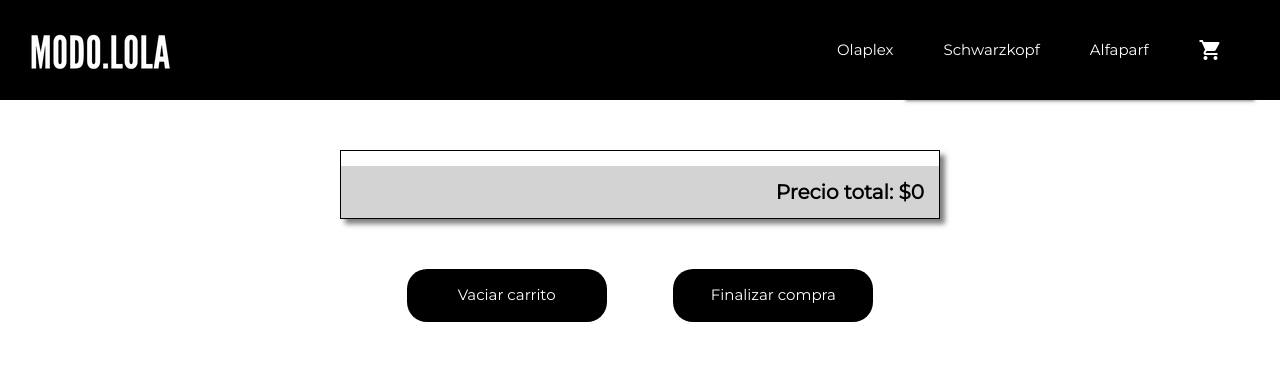
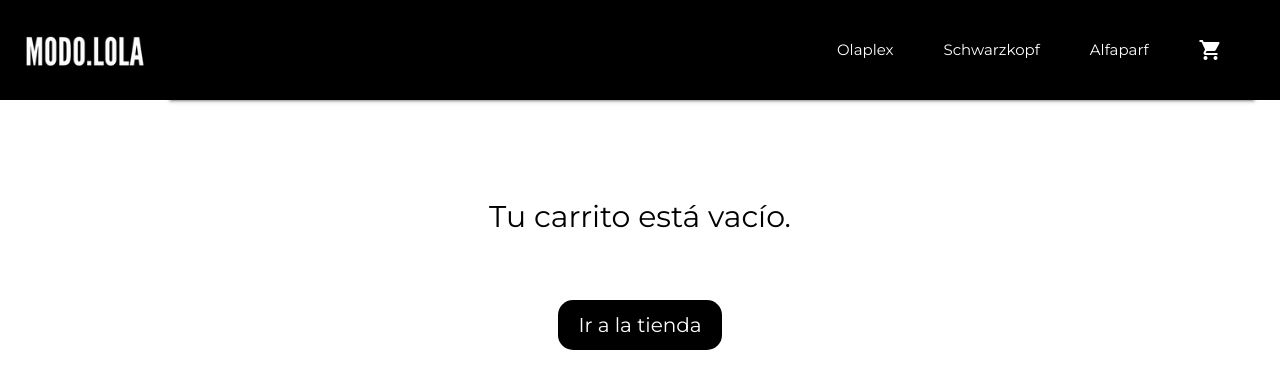
Before and after one commit to giusquillacioti/chReact, a React (Create React App) app: page /cart in a window 1280 px wide. Shown: the top 388 px of the page. Built offline with nearby package versions, Linux system fonts and the light colour scheme.

Commit message:
firebase

```diff
--- a/package.json
+++ b/package.json
@@ -8,6 +8,7 @@
     "@testing-library/user-event": "^13.5.0",
     "axios": "^1.1.2",
     "daisyui": "^2.31.0",
+    "firebase": "^9.13.0",
     "react": "^18.2.0",
     "react-dom": "^18.2.0",
     "react-router-dom": "^6.4.2",
--- a/src/App.css
+++ b/src/App.css
@@ -60,17 +60,6 @@ header {
   margin-left: 25px;
 }
 
-.itemListContainer .home {
-  margin-right: 10px;
-  color: white;
-  transition: all 0.2s;
-}
-
-.itemListContainer .home:hover {
-  color: red;
-  cursor: pointer;
-}
-
 h1 {
   font-size: 15px;
   margin: 0;
@@ -82,7 +71,6 @@ h1 {
   display: flex;
   justify-content: flex-end;
   align-items: center;
-  width: 350px;
   height: 100px;
   margin-right: 25px;
 }
@@ -190,6 +178,11 @@ figure {
   align-content: center;
   margin-right: 30px;
   height: 40px;
+  transition: all 0.3s;
+}
+
+.addBtn .addtoCart:hover {
+  background-color: rgb(153, 9, 9);
 }
 
 .addBtn .quantity {
@@ -203,6 +196,11 @@ figure {
   color: white;
   border-radius: 20px;
   padding: 5px 15px;
+  transition: all 0.3s;
+}
+
+.addBtn .quantity button:hover {
+  background-color: rgb(153, 9, 9);
 }
 
 .addBtn .quantity p {
@@ -251,7 +249,6 @@ figure {
   font-weight: 600;
   font-size: 20px;
   text-align: end;
-  margin: 15px 0 0;
   padding: 15px;
   background-color: lightgrey;
 }
@@ -261,7 +258,7 @@ figure {
   justify-content: space-between;
   color: black;
   align-items: center;
-  margin: 10px 0;
+  margin: 10px 0 0;
   padding-bottom: 10px;
   border-bottom: 1px solid lightgrey;
 }
@@ -284,11 +281,56 @@ figure {
   display: flex;
   flex-direction: column;
   justify-content: space-evenly;
+  margin-right: 30px;
 }
 
 .cartItem .itemTotal {
   width: 100px;
   text-align: end;
-  margin-right: 15px;
   font-size: 20px;
 }
+
+.cartItem button {
+  padding: 10px 15px;
+  background-color: black;
+  color: white;
+  font-family: 'Montserrat', sans-serif;
+  border-radius: 15px;
+  margin-right: 15px;
+  transition: all 0.3s;
+}
+
+.cartItem button:hover {
+  background-color: rgb(153, 9, 9);
+}
+
+.empty {
+  width: 500px;
+  height: 150px;
+  margin: 100px auto;
+  display: flex;
+  flex-direction: column;
+  justify-content: space-between;
+  align-items: center;
+  color: black;
+  font-family: 'Montserrat', sans-serif;
+  font-size: 30px;
+}
+
+.empty button {
+  padding: 10px 20px;
+  background-color: black;
+  color: white;
+  font-size: 20px;
+  border-radius: 15px;
+  transition: all 0.3s;
+}
+
+.empty button:hover {
+  background-color: rgb(153, 9, 9);
+}
+
+.widgetContainer {
+  display: flex;
+  font-family: 'Montserrat', sans-serif;
+}
--- a/src/App.js
+++ b/src/App.js
@@ -8,6 +8,7 @@ import ItemDetailContainer from './components/ItemDetailContainer';
 import NotFound from './components/NotFound';
 import { CartProvider } from './context/CartContext';
 import Cart from './components/Cart';
+import Checkout from './components/Checkout';
 
 function App() {
   return (
@@ -23,6 +24,7 @@ function App() {
             <Route path={"/category/:id"} element={<ItemListContainer />} />
             <Route path={"/item/:id"} element={<ItemDetailContainer />} />
             <Route path={"/cart"} element={<Cart />}/>
+            <Route path={"/checkout"} element={<Checkout />}/>
             <Route path={"*"} element={<NotFound />} />
           </Routes>
         </BrowserRouter>
--- a/src/components/Cart.js
+++ b/src/components/Cart.js
@@ -1,37 +1,62 @@
+import { useEffect, useState } from "react"
+import { Link } from "react-router-dom"
 import { useCart } from "../context/CartContext"
 import CartItem from "./CartItem"
 
 const Cart = () => {
 
-    const { cart, add } = useCart()
+    const { cart } = useCart()
+
+    const [cartState, setCartState] = useState(cart)
+    const [empty, setEmpty] = useState(true)
+
+    useEffect(() => {
+        if (cart.length !== 0) {
+            setEmpty(false)
+        }
+    })
 
     const calcTotal = () => {
-
-        let itemTotal = cart.map(item => item.price*item.quantity);
-
+        let itemTotal = cart.map(item => item.price * item.quantity);
         const total = itemTotal.reduce((acc, currentValue) => acc + currentValue, 0);
-
         return total
     }
-
     let total = calcTotal()
 
-    const empty = () => {
+    const update = () => {
+        setCartState()
+    }
+
+    const emptyCart = () => {
         cart.length = 0
+        update()
     }
 
     return (
         <>
+        {empty ?
+        <div className="empty">
+            <h2>Tu carrito está vacío.</h2>
+            <Link to="/">
+                <button>Ir a la tienda</button>
+            </Link>
+        </div>
+        :
+        <>
             <div className="cartItemsContainer">
-            {cart.map(i => <CartItem key={i.name} {...i} />)}
+                {cart.map(i => <CartItem key={i.name} {...i} update={update} />)}
                 <div className="total">
                     <h2>Precio total: ${total} </h2>
                 </div>
             </div>
             <div className="buyBtn">
-            <button onClick={empty}>Vaciar carrito</button>
+                <button onClick={emptyCart}>Vaciar carrito</button>
+                <Link to="/checkout">
                 <button>Finalizar compra</button>
+                </Link>
             </div>
+            </>
+        }
         </>
     )
 }
--- a/src/components/CartItem.js
+++ b/src/components/CartItem.js
@@ -1,4 +1,15 @@
-const CartItem = ({ name, quantity, price, image }) => {
+import { useCart } from "../context/CartContext"
+
+const CartItem = ({ name, quantity, price, image, update }) => {
+
+    const { cart } = useCart()
+
+    const remove = () => {
+        let removeIndex = cart.findIndex(item=> item.name === name);
+        cart.splice(removeIndex, 1)
+        console.log(`removed ${name} from cart`);
+    }
+
     return (
         <div className="cartItem">
             <div>
@@ -10,6 +21,7 @@ const CartItem = ({ name, quantity, price, image }) => {
                 </div>
             </div>
             <h4 className="itemTotal">${price*quantity}</h4>
+            <button onClick={() => {remove(); update()}}>X</button>
         </div>
     )
 }
--- a/src/components/CartWidget.js
+++ b/src/components/CartWidget.js
@@ -1,9 +1,26 @@
-import { Link } from "react-router-dom"
+import { useEffect, useState } from "react"
+import { useCart } from "../context/CartContext"
 
 const CartWidget = () => {
+
+    const { cart } = useCart()
+    const [widgetCount, setWidgetCount] = useState(0)
+
+    const calcItems = () => {
+        let itemTotal = cart.map(item => item.quantity);
+        const total = itemTotal.reduce((acc, currentValue) => acc + currentValue, 0);
+        return total
+    }
+    let itemCount = calcItems()
+
+    useEffect(() => {
+        setWidgetCount(itemCount)
+    })
+
     return (
-        <div>
+        <div className="widgetContainer">
             <i className="material-icons">shopping_cart</i>
+            {widgetCount === 0 ? '' : <p>{widgetCount}</p> }
         </div>
     )
 }
--- /dev/null
+++ b/src/components/Checkout.js
@@ -0,0 +1,13 @@
+import { useCart } from "../context/CartContext"
+
+const Checkout = () => {
+
+    const {cart} = useCart()
+
+    return (
+        <div>
+
+        </div>
+    )
+}
+export default Checkout
--- a/src/components/ItemCounter.js
+++ b/src/components/ItemCounter.js
@@ -22,7 +22,7 @@ const Counter = ({ detail }) => {
 
     const addToCart = () => {
         add(detail.name, counter, detail.price, detail.image)
-        console.log(cart);
+        console.log(`added ${counter} ${detail.name} to cart`);
     }
 
     return (
--- a/src/components/ItemDetailContainer.js
+++ b/src/components/ItemDetailContainer.js
@@ -1,6 +1,7 @@
 import { useEffect, useState } from "react"
 import { useParams } from "react-router-dom"
 import ItemCounter from "./ItemCounter"
+import { collection, getDocs, getFirestore } from "firebase/firestore"
 
 const ItemDetailContainer = () => {
 
@@ -13,12 +14,22 @@ const ItemDetailContainer = () => {
     }, [])
 
 
-    const getDetail = async () => {
+/*     const getDetail = async () => {
         const response = await fetch('../data.json')
         const data = await response.json()
         const itemDetail = data.find(i => i.id == itemId)
         //console.log(itemDetail)
         setDetail(itemDetail)
+    } */
+
+    const getDetail = () => {
+        const database = getFirestore()
+        const products = collection(database, 'products')
+        getDocs(products).then(snapshot => {
+            const data = snapshot.docs.map( e => ({id: e.id, ...e.data()}) )
+            const itemDetail = data.find(i => i.id == itemId)
+            setDetail(itemDetail)
+        })
     }
 
     return (
--- a/src/components/ItemListContainer.js
+++ b/src/components/ItemListContainer.js
@@ -1,6 +1,7 @@
 import { useEffect, useState } from "react"
 import { useParams } from "react-router-dom"
 import Item from "./Item"
+import { collection, getDocs, getFirestore } from "firebase/firestore"
 
 const ItemListContainer = ({ greeting }) => {
 
@@ -16,17 +17,34 @@ const ItemListContainer = ({ greeting }) => {
         }
     }, [id])
 
-    const getProducts = async () => {
+    /* const getProducts = async () => {
         const response = await fetch('../data.json')
         const data = await response.json()
         setProducts(data)
-    }
+    } */
 
-    const getProductsCategory = async () => {
+    /* const getProductsCategory = async () => {
         const response = await fetch('../data.json')
         const data = await response.json()
         setProducts(data.filter(item => item.category === id))
-        //console.log(data.filter(item => item.category === id));
+    } */
+
+    const getProducts = () => {
+        const database = getFirestore()
+        const products = collection(database, 'products')
+        getDocs(products).then(snapshot => {
+            const data = snapshot.docs.map( e => ({id: e.id, ...e.data()}) )
+            setProducts(data)
+        })
+    }
+
+    const getProductsCategory = () => {
+        const database = getFirestore()
+        const products = collection(database, 'products')
+        getDocs(products).then(snapshot => {
+            const data = snapshot.docs.map( e => ({id: e.id, ...e.data()}) )
+            setProducts(data.filter(item => item.category === id))
+        })
     }
 
     return (
--- a/src/context/CartContext.js
+++ b/src/context/CartContext.js
@@ -15,7 +15,6 @@ const CartProvider = ({ children }) => {
         let newItem = { name, quantity, price, image }
 
         let added = cart.find(item => item.name === newItem.name)
-        //console.log(added);
 
         if (added !== undefined) {
             added.quantity += newItem.quantity
--- a/src/index.js
+++ b/src/index.js
@@ -3,6 +3,18 @@ import ReactDOM from 'react-dom/client';
 import './index.css';
 import App from './App';
 import reportWebVitals from './reportWebVitals';
+import { initializeApp } from "firebase/app";
+
+const firebaseConfig = {
+  apiKey: process.env.REACT_APP_apiKey,
+  authDomain: process.env.REACT_APP_authDomain,
+  projectId: process.env.REACT_APP_projectId,
+  storageBucket: process.env.REACT_APP_storageBucket,
+  messagingSenderId: process.env.REACT_APP_messagingSenderId,
+  appId: process.env.REACT_APP_appId
+};
+
+const app = initializeApp(firebaseConfig);
 
 const root = ReactDOM.createRoot(document.getElementById('root'));
 root.render(
@@ -11,7 +23,4 @@ root.render(
   </React.StrictMode>
 );
 
-// If you want to start measuring performance in your app, pass a function
-// to log results (for example: reportWebVitals(console.log))
-// or send to an analytics endpoint. Learn more: https://bit.ly/CRA-vitals
 reportWebVitals();
```
Also changed, not shown: 1 other file (tests, documents, lock files or other folders). Lines whose indentation alone changed are shown as unchanged.
